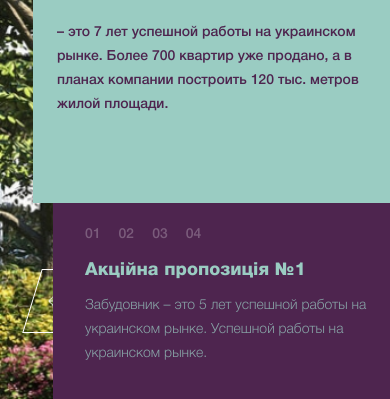
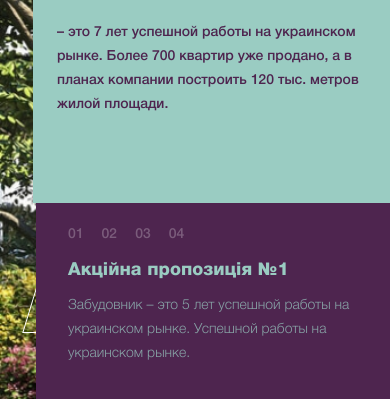
Before and after one commit to DenisKondratov/Reliable_Developer_TestTask, a plain HTML site: page index.html in a window 390 px wide. Shown: the part 625-1024 px from the top of the page. Drawn offline with Linux system fonts and the light colour scheme.

Commit message:
Change width .container__stockContainer for medium breakpoint

```diff
--- a/style.css
+++ b/style.css
@@ -392,7 +392,7 @@ figure div {
 
     }
     .container__stockContainer{
-        width: 337px;
+        width: 354px;
         height: 196px;
         top: 711px;
         right: 0px;
```
